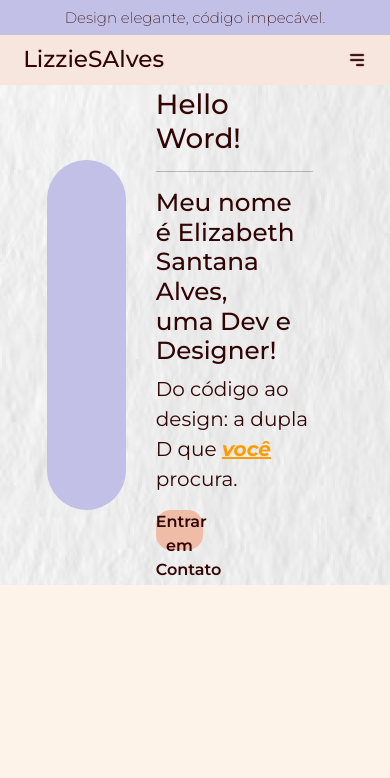
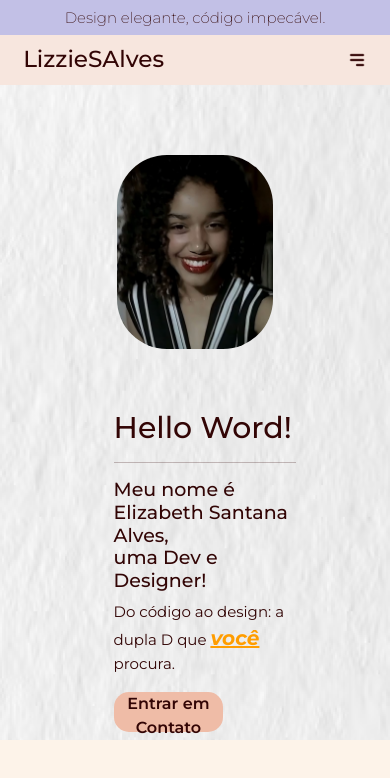
Before and after one commit to LizzieSalves/meuPortifolio, a plain HTML site: page index.html in a window 390 px wide. Drawn offline with nearby package versions, Linux system fonts and the light colour scheme.

Commit message:
inicio - falta a responsividade (pouco)

```diff
--- a/index.html
+++ b/index.html
@@ -19,7 +19,7 @@
             <div class="container-info">
                 <div class="col-4  col-md-2 col-sm-2 topo-redes">
                     <figure>
-                        <img src="/src/redes/whatsapp.png"
+                        <img src="src/redes/whatsapp.png"
                             alt="Logo da rede social whatsapp, Um telefone dentro de um balão de conversa, ambos da cor Roxo-vinho .">
                     </figure>
                     <figure>
@@ -48,11 +48,6 @@
                 <div class=" logo">
                     <h3>LizzieSAlves</h3>
                 </div>
-                <div class="hamburguer">
-                    <button class="">
-                        <img src="/src/menus.png" alt="">
-                    </button>
-                </div>
                 <div class="container-li">
                     <li class="nav-item">
                         <a class="nav-link active" aria-current="page" href="#">Início</a>
@@ -67,7 +62,11 @@
                         <a class="nav-link" href="#">Contato</a>
                     </li>
                 </div>
-
+                <div class="hamburguer">
+                    <button class="">
+                        <img src="/src/menus.png" alt="">
+                    </button>
+                </div>
             </ul>
 
         </nav>
@@ -77,19 +76,23 @@
     <main>
         <section class="inicio">
             <div class="conteiner-inicio">
-                <section class="fotografia">
+                <section class="col-md-5 fotografia">
                     <figure class="minhaFoto">
-                        <!-- <img src="/src/foto-transformed.jpeg" alt=""> -->
+                        <img src="/src/foto-transformed.jpeg" alt="">
                     </figure>
                 </section>
 
-                <section class="conteiner-texto">
-                    <h1 class="hello">Hello Word!</h1>
-                    <hr>
-                    <h2>Meu nome é Elizabeth Santana Alves, <br> uma Dev e Designer!</h2>
-                    <p>Do código ao design: a dupla D que <span class="text-vc">você</span> procura.</p>
+                <section class="col-md-7 conteiner-texto">
+                    <div class="ini-text">
+                        <h1 class="hello">Hello Word!</h1>
+                        <hr>
+                        <div >
+                            <h2 class="apresentacao">Meu nome é Elizabeth Santana Alves, <br> uma Dev e Designer!</h2>
+                            <p class="frase-ini">Do código ao design: a dupla D que <span class="text-vc">você</span> procura.</p>
+                        </div>
+                    </div>
                     <div>
-                        <button class="ini-btn" style="">Entrar em Contato</button>
+                        <button class="ini-btn">Entrar em Contato</button>
                     </div>
                 </section>
 
--- a/style.css
+++ b/style.css
@@ -117,31 +117,43 @@ button{
 .inicio{
     background-image: url(/src/papel.png);
     width: 100%;
-    height: 500px;
-    display: flex;
-    justify-content: center;
-    align-items: center;
+    height: 450px;
+    justify-items: center;
+    padding-top: 25px;
 }
 
 .conteiner-inicio{
-    display: flex;
-    width: 76%;
-    height: 70%;
+  display: flex;
+  width: 75%;
+  height: 400px;
+  align-items: center;
 
 }
 
-.fotografia{
-    background-color: #C2C0E6;
+.fotografia {
     width: 30%;
-    height: auto;
-    border-radius: 100px;
+    height: 100%;
+    justify-items: center;
+    align-content: center;
+ }
+
+ .fotografia img{
+    width: 100%;
+    border-radius: 50px;
+ }
+
+
+.conteiner-texto{
+    width: 65%;
+    padding-left: 20px;
+
 }
 
-.conteiner-texto{
-    width: 80%;
-    align-self: center;
-    padding: 30px;
+.ini-text{
+    /* background-color: #EEB178;  */
+    width: auto;
 }
+
 
 .hello{
     width: 100%;
@@ -153,7 +165,14 @@ button{
     font-size: 50px;
 }
 
-.conteiner-texto p{
+.conteiner-texto hr{
+    width: auto;
+}
+
+.apresentacao h2{
+    font-size: 25px;
+}
+.apresentacao p{
     font-size: 20px;
 }
 
@@ -174,7 +193,7 @@ button{
 
 .ini-btn{
     background-color: #EFBCA7;
-    width: 30%;
+    width: 35%;
     height: 40px;
     border-radius: 15px;
     font-weight: 600;
@@ -185,7 +204,7 @@ button{
 
 .ini-btn:hover{
     background-color: #EEB178;
-    width: 30%;
+    width: 35%;
     height: 45px;
     border-radius: 15px;
     font-weight: 800;
@@ -341,20 +360,140 @@ button{
 
 
 /* * Conteudo do inicio */
-/*@media (max-width: 768px) {
+
+@media (max-width: 650px) {
+
     .conteiner-inicio{
-        width: 85%;
+       display: block;
+       width: 0%;
+
     }
 
-    .conteiner-texto{
-        width: 60%;
+    .fotografia{
+      width: 50% !important;
+      height: 300px;
     }
 
     .ini-btn{
-        width: 55%;
+        width: 20%;
+    }
+}
+
+@media (max-width: 750px) {
+
+
+    .fotografia{
+      width: 100%;
+      height: 300px;
+    }
+
+    .ini-btn{
+        width: 20%;
+    }
+
+    .hello{
+        font-size: 15px;
+    }
+
+    .frase-ini{
+        font-size: 6px;
+    }
+
+    .apresentacao{
+        font-size: 10px ;
+    }
+
+    .ini-btn{
+        width: 50px;
+    }
+}
+
+
+
+
+@media (max-width: 890px) {
+
+    .inicio{
+        height: 100%;
+    }
+    .conteiner-inicio{
+        justify-items: center;
+        height: 100% ;
+
+    }
+
+
+
+    .hello{
+
+        font-size: 1px;
+    }
+
+    .apresentacao {
+       font-size: 20px;
+    }
+
+    .frase-ini{
+        font-size: 20px;
     }
 
     .fotografia{
         width: 40%;
     }
+
+    .ini-btn{
+        width: 60% !important;
+    }
 }
+
+@media (max-width: 870px) {
+
+    .conteiner-inicio{
+        width: 80%;
+    }
+    .fotografia{
+        width: 35%;
+    }
+
+
+    .hello{
+        font-size: 30px;
+    }
+
+
+    .apresentacao{
+       font-size: 19px !important;
+    }
+
+    .frase-ini{
+        font-size: 15px !important;
+    }
+
+    .ini-btn{
+        width: 100%;
+    }
+}
+
+
+@media (max-width: 1070px) {
+
+    .conteiner-inicio{
+        width: 80%;
+    }
+    .fotografia{
+        width: 30%;
+    }
+
+
+    .apresentacao{
+       font-size: 24px;
+    }
+
+    .frase-ini{
+        font-size: 20px;
+    }
+
+    .ini-btn{
+        width: 40%;
+    }
+}
```
Also changed, not shown: src/ferramenta-caneta.png (added), src/leitura.png (added), src/shining.png (added), src/star.png (added), src/violao.png (added), src/violin.png (added).
